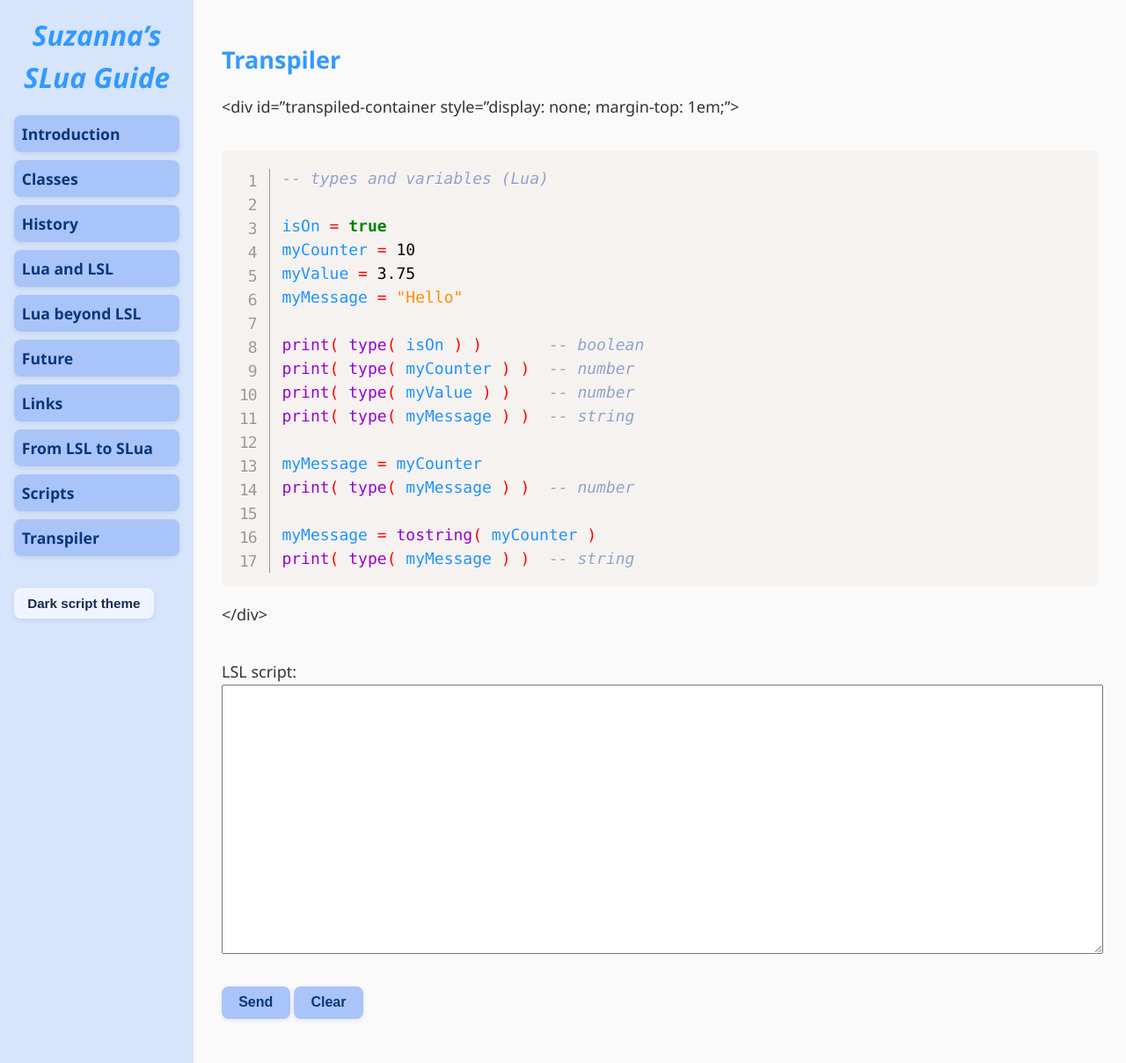
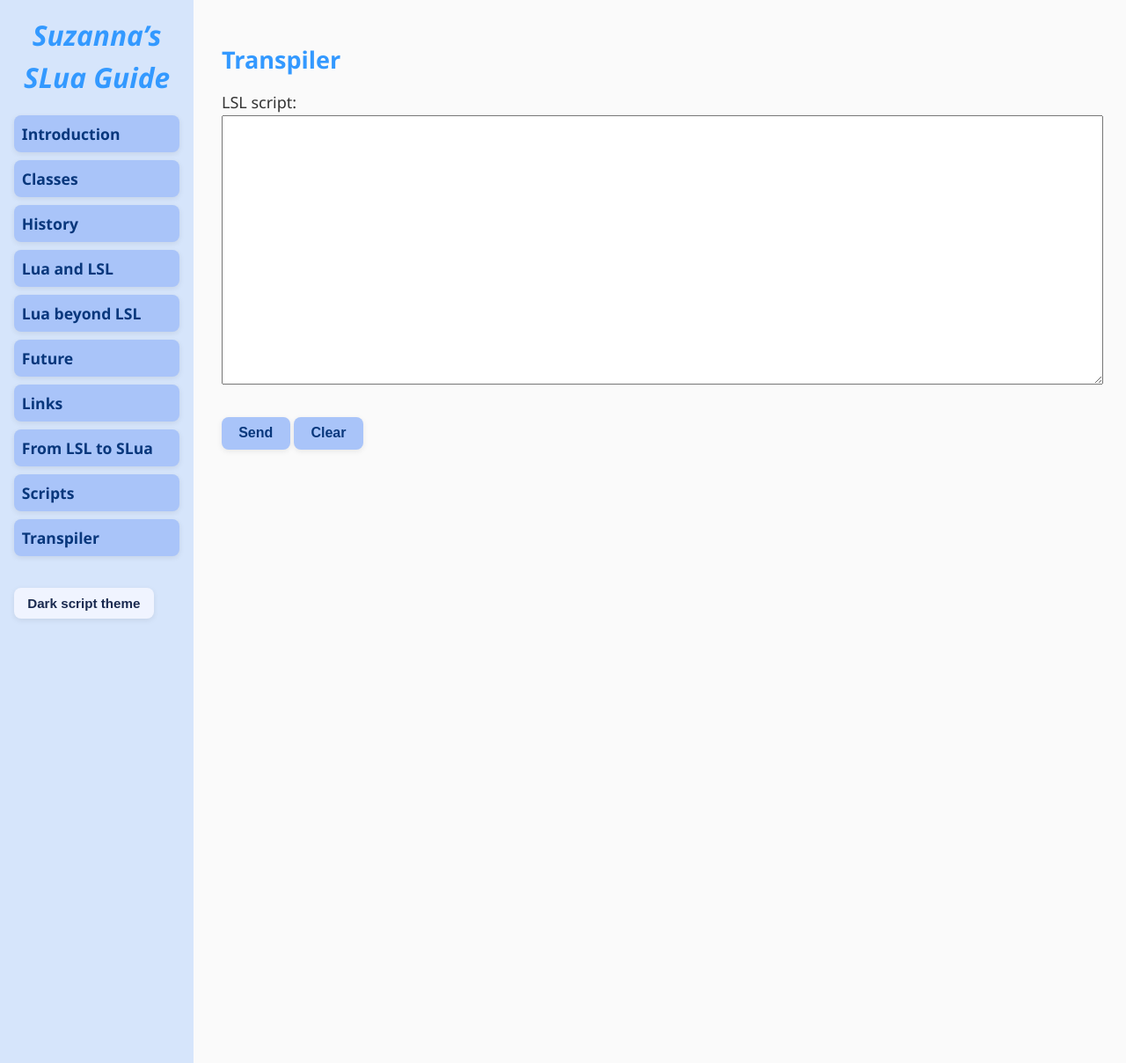
Before and after one commit to Suzanna-Linn/slua, a Jekyll site: the page built from docs/transpiler.md, in a window 1280 px wide and 1208 px high. Shown: the whole window at 88% size. Built offline with Jekyll 4.4.1, drawn with Linux system fonts in a browser that asks for light colours; nearby versions of some CDN libraries; our own code applies the rules of GitHub Pages for plain Markdown files; comment, search, counter and statistics services are not loaded.

Commit message:
Update transpiler.md

```diff
--- a/docs/transpiler.md
+++ b/docs/transpiler.md
@@ -1,6 +1,6 @@
 ## Transpiler
 
-<div id="transpiled-container style="display: none; margin-top: 1em;">
+<div id="transpiled-container" style="display: none; margin-top: 1em;">
 <pre class="language-slua line-numbers"><code class="language-slua" id="transpiled-output">-- types and variables (Lua)
 
 isOn = true
```
